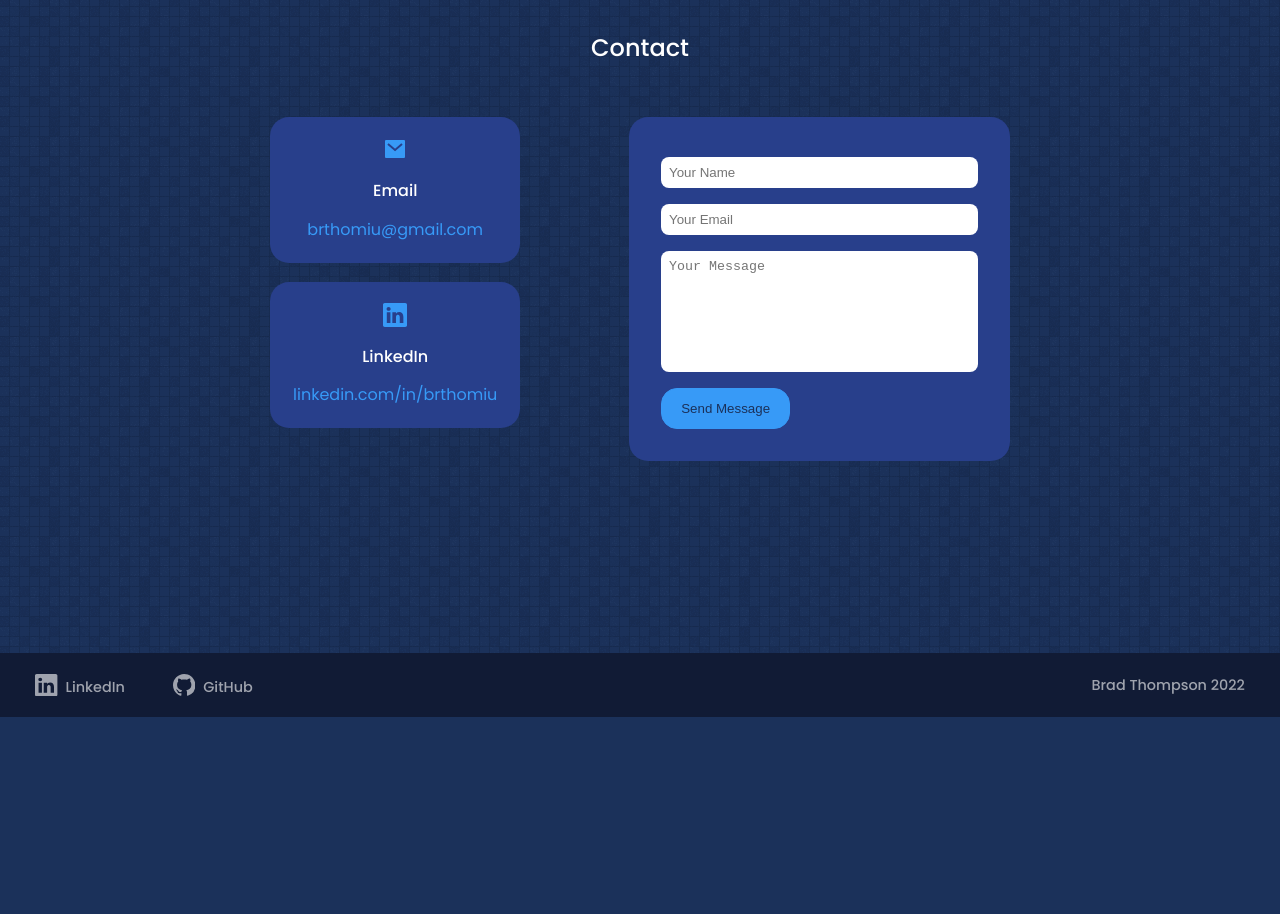
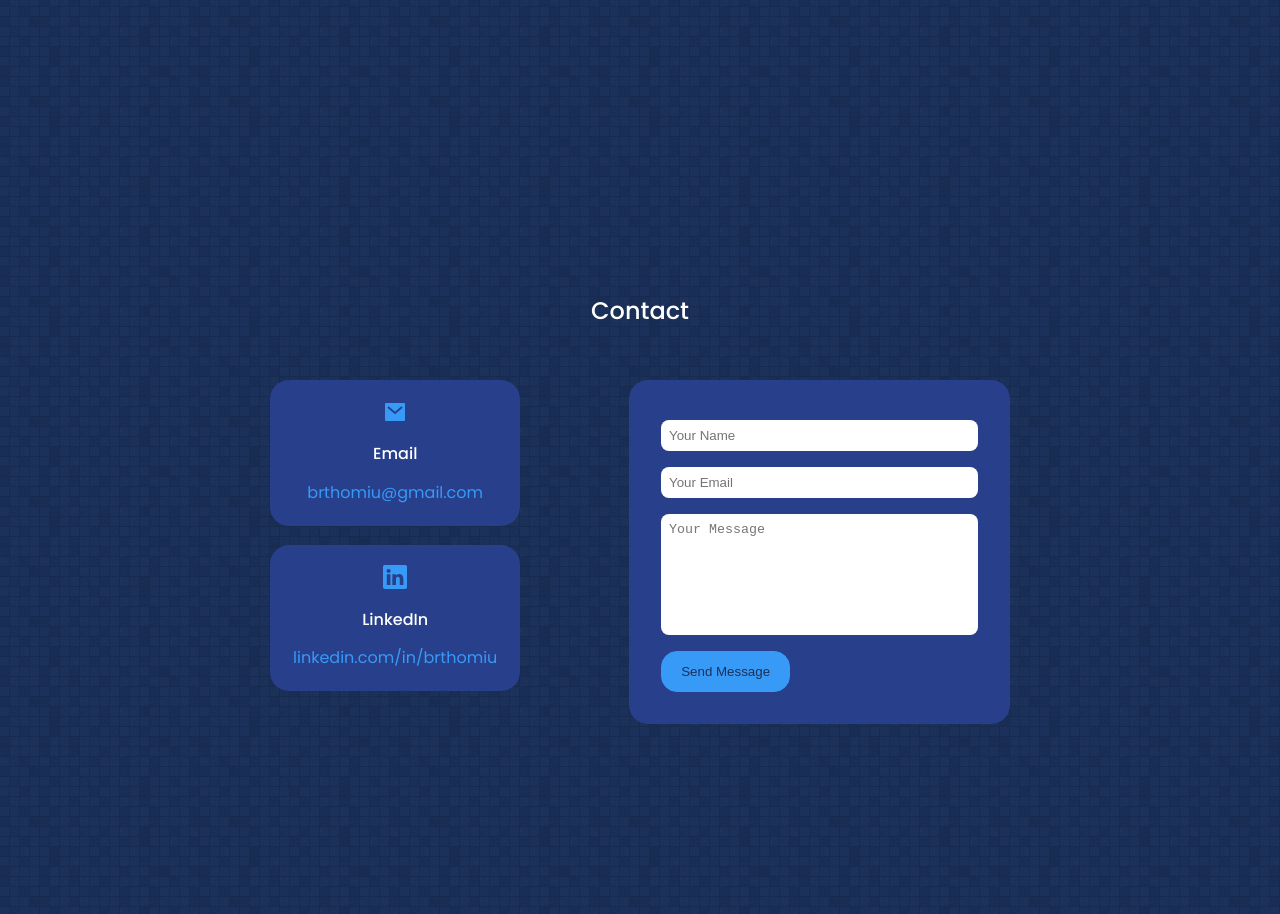
Before and after one commit to brthomiu/React-Portfolio, a React (Create React App) app: page / in a window 1280 px wide. Shown: the part 5404-6318 px from the top of the page. Before the commit the page ends 6121 px from the top, so only its background shows below. Built offline with nearby package versions, Linux system fonts and the light colour scheme.

Commit message:
endless style changes

```diff
--- a/src/components/contact/contact.css
+++ b/src/components/contact/contact.css
@@ -16,6 +16,7 @@
     display: flex;
     flex-direction: column;
     gap: 1.2rem;
+    margin-bottom: 1rem;
 }
 
 .contact__option {
--- a/src/components/header/header.css
+++ b/src/components/header/header.css
@@ -1,5 +1,4 @@
 header {
-    height: 100vh;
     padding-top: 5rem;
 }
 
@@ -29,6 +28,10 @@ header {
     display: flex;
     gap: 1.2rem;
     justify-content: center;
+}
+
+.cta button {
+    min-height: 1rem;
 }
 
 /* ----------- Header Socials -------------------*/
```
Also changed, not shown: 6 other files (tests, documents, lock files or other folders).
